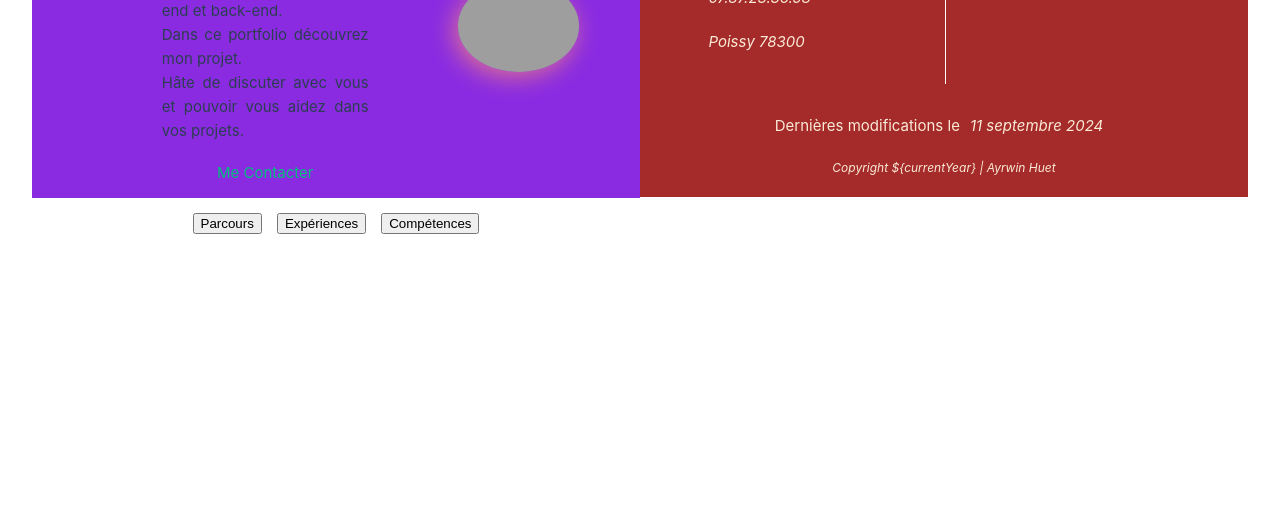
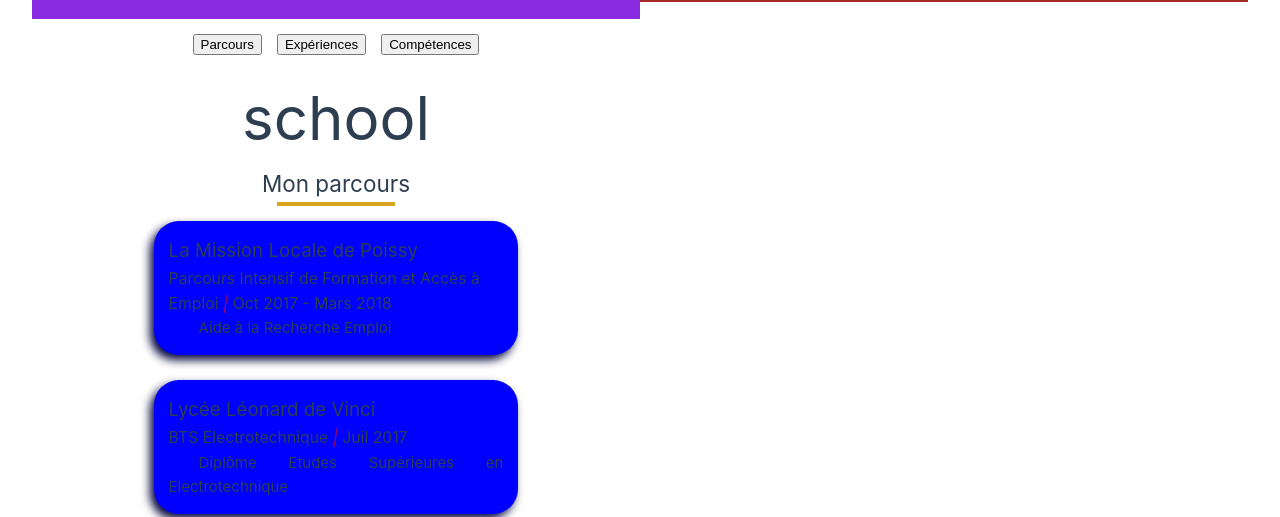
Before and after one commit to Ayrwin/Mon-Projet-CEF-Portfolio, a Vue app: page / in a window 1280 px wide. Shown: the part 341-858 px from the top of the page. Before the commit the page ends 800 px from the top, so only its background shows below. Built offline with nearby package versions, Linux system fonts and the light colour scheme; grey boxes are pictures that could not be loaded.

Commit message:
import skills, experiences and courses in presentation

```diff
--- a/src/components/Presentation.vue
+++ b/src/components/Presentation.vue
@@ -1,5 +1,12 @@
 <script setup>
 import { ref } from 'vue';
+
+import TitreNiveau2 from '../components/TitreNiveau2.vue';
+import Courses from '../components/Courses.vue';
+import Experiences from '../components/Experiences.vue';
+import Skills from '../components/Skills.vue';
+
+const presentationFilter = ref( 'courses' )
 </script>
 
 <template>
```
